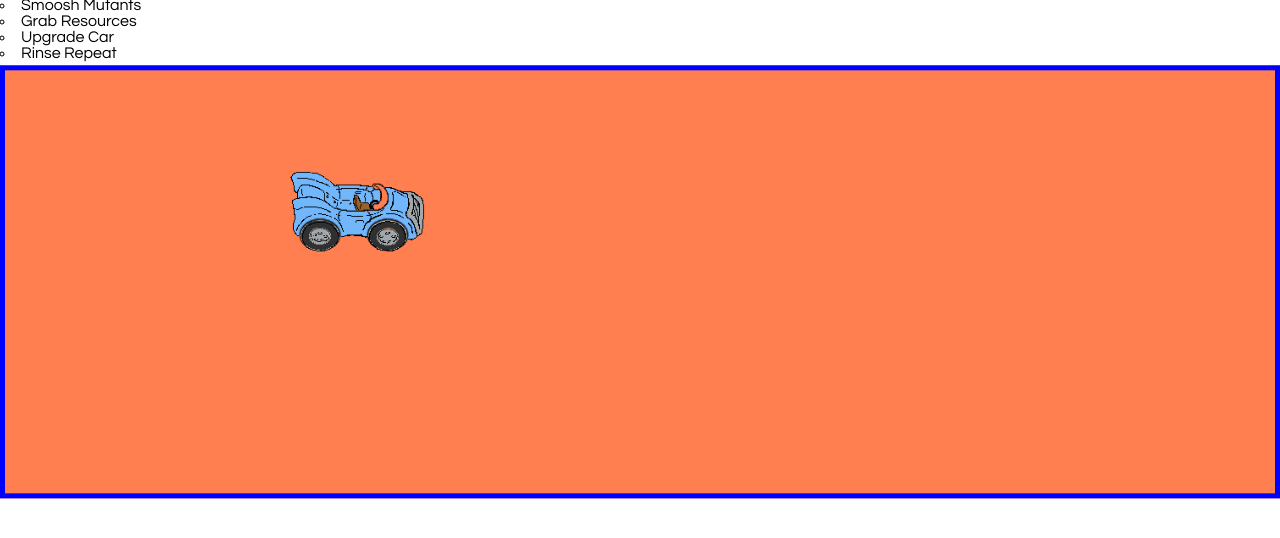
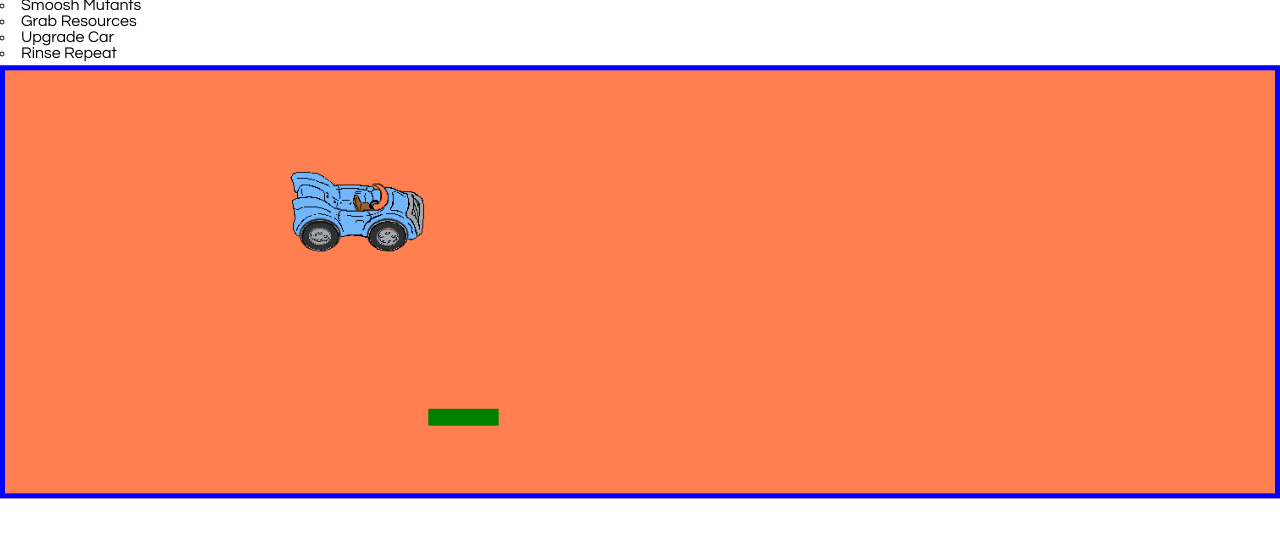
Before and after one commit to Juttatron/GaRAGE, a plain HTML site: page index.html in a window 1280 px wide. Shown: the part 118-656 px from the top of the page. Drawn offline with Linux system fonts and the light colour scheme.

Commit message:
Basic Fuel Gauge

```diff
--- a/script.js
+++ b/script.js
@@ -53,6 +53,7 @@ window.addEventListener('load', function(){
             this.x += this.speedx;
             if (this.x > (canvas.width - this.width)) {
                 this.x = 20;
+                this.game.fuel = 100;
             }
 
             if (this.game.keys.includes('ArrowUp') && (this.y > 0)) {
@@ -74,6 +75,7 @@ window.addEventListener('load', function(){
             }
             else {
                 this.frameX = 0;
+                this.game.fuel = this.game.fuel -1;
             }
         }
 
@@ -96,7 +98,19 @@ window.addEventListener('load', function(){
     }
 
     class UI {
+        constructor (game){
+            this.game = game;
+            this.width = 190;
+            this.height = 120;
+            this.x = 500;
+            this.y = 400;
+        }
 
+        fuelGauge(context) {
+                //context.fillRect(this.x, this.y, this.game.fuel, this.height);
+                context.fillStyle = 'green';
+                context.fillRect(this.x, this.y, this.game.fuel, 20);
+        }
     }
 
     class Game {
@@ -105,15 +119,19 @@ window.addEventListener('load', function(){
             this.height = height;
             this.player = new Player(this);
             this.input = new InputHandler(this);
+            this.UI = new UI(this);
             this.keys = [];
+            this.fuel = 100;
         }
 
         update() {
             this.player.update();
+            console.log(this.fuel);
         }
 
         draw(context) {
             this.player.draw(context);
+            this.UI.fuelGauge(context);
         }
 
     }
```
Also changed, not shown: index.html (+1 -0 lines).
